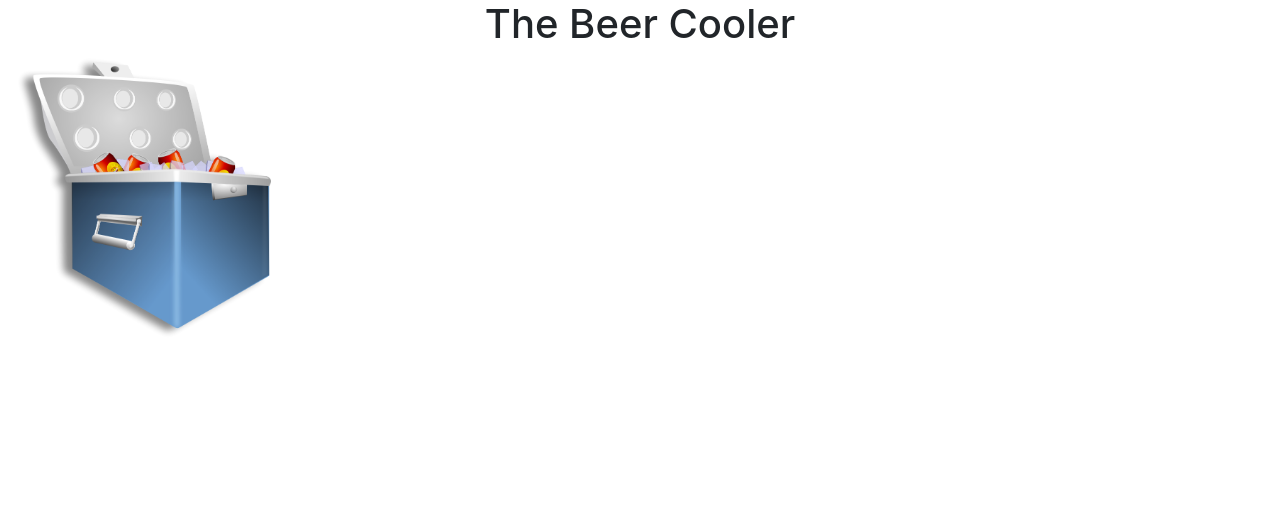
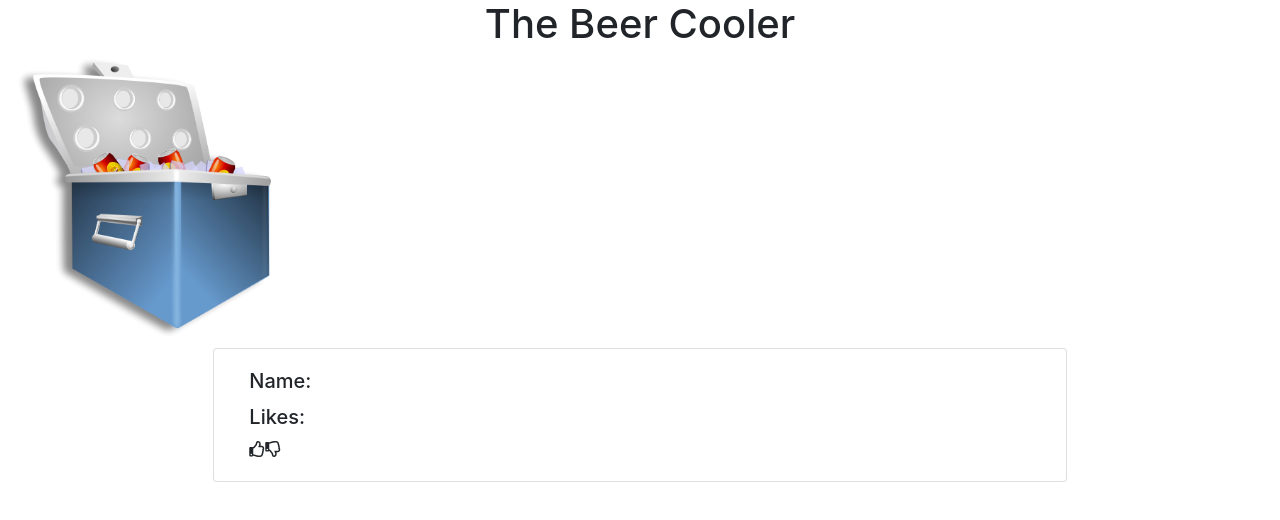
Before and after one commit to Rosenmatt1/Beer-Cooler, a React (Create React App) app: page / in a window 1280 px wide. Shown: the top 520 px of the page. Built offline with nearby package versions, Linux system fonts and the light colour scheme; no server answers.

Commit message:
Added an increase and decrease like function and passed them in as props to the Card component

```diff
--- a/src/App.js
+++ b/src/App.js
@@ -1,7 +1,7 @@
 import React, { Component } from 'react';
 import './App.css';
 import cooler from './assets/beer-cooler.png'
-// import Card from './components/Card.js'
+import Card from './components/Card.js'
 
 const url = "https://cors-anywhere.herokuapp.com/https://beer.fluentcloud.com/v1/beer"
 
@@ -44,6 +44,20 @@ class App extends Component {
     })
   }
 
+  increaseLike = (e) => {
+    e.preventDefault()
+    this.setState({
+      likes: this.state.likes + 1
+    })
+  }
+
+  decreaseLike = (e) => {
+    e.preventDefault()
+    this.setState({
+      likes: this.state.likes - 1
+    })
+  }
+
   editBeer = async (e) => {
     e.preventDefault()
     const editedBeer = {
@@ -77,14 +91,16 @@ class App extends Component {
     return (
       <div className="container-fluid">
       <h1 className="text-center">The Beer Cooler</h1>
-      <img className="cooler" src={cooler}/>
+      <img className="cooler img-responsive" src={cooler}/>
 
-      {/* <Card
+      <Card
       beers={this.state.beers}
       name={this.state.name}
       likes={this.state.likes}
       index={this.state.index}
-      /> */}
+      increaseLike={this.increaseLike}
+      decreaseLike={this.decreaseLike}
+      />
 
       </div>
     );
--- a/src/components/Card.js
+++ b/src/components/Card.js
@@ -6,9 +6,13 @@ const Card = (props) => {
     <div className="row justify-content-center">
       <div className="card col-lg-8 mx-2 my-2">
         <div className="card-body">
-          <h5 className="card-title">Name: {props.beers[props.index].name}</h5>
-          <h5 className="card-text">Likes: {props.beers[props.index].likes}</h5>
-          <i className="far fa-thumbs-up"></i>
+          <h5 className="card-title">Name:
+          {/* {props.beers[props.index].name} */}
+          </h5>
+          <h5 className="card-text">Likes:
+          {/* {props.beers[props.index].likes} */}
+          </h5>
+          <i onChange={props.increaseLike} className="far fa-thumbs-up"></i>
           <i className="far fa-thumbs-down"></i>
         </div>
       </div>
```
